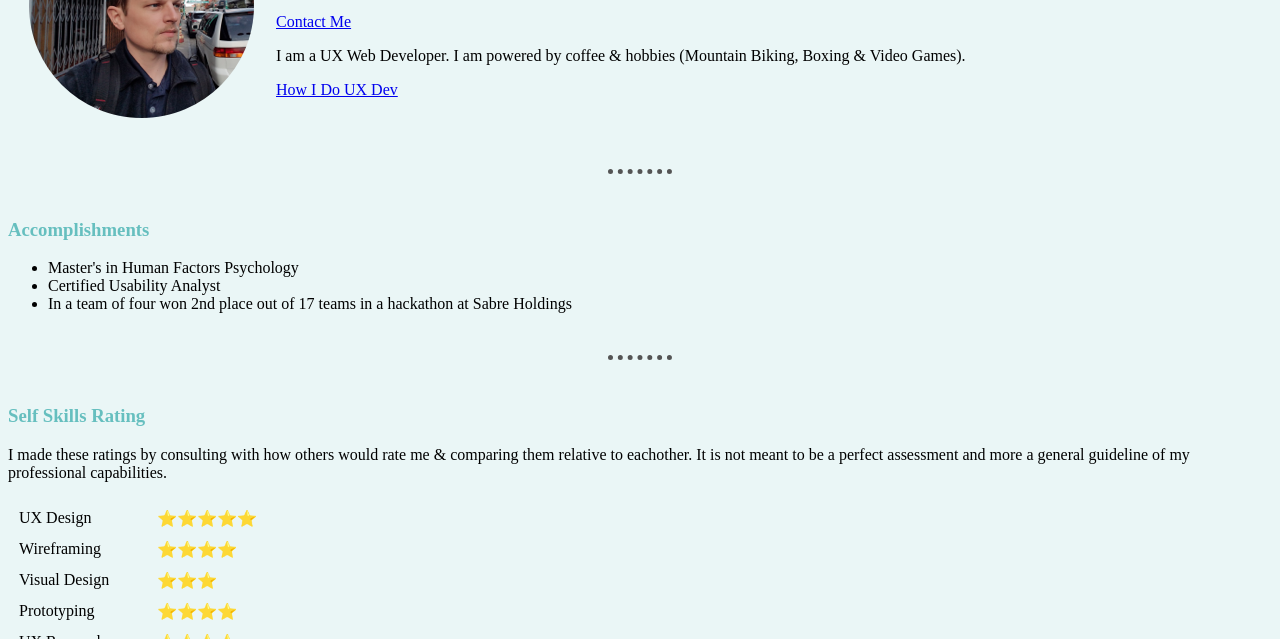
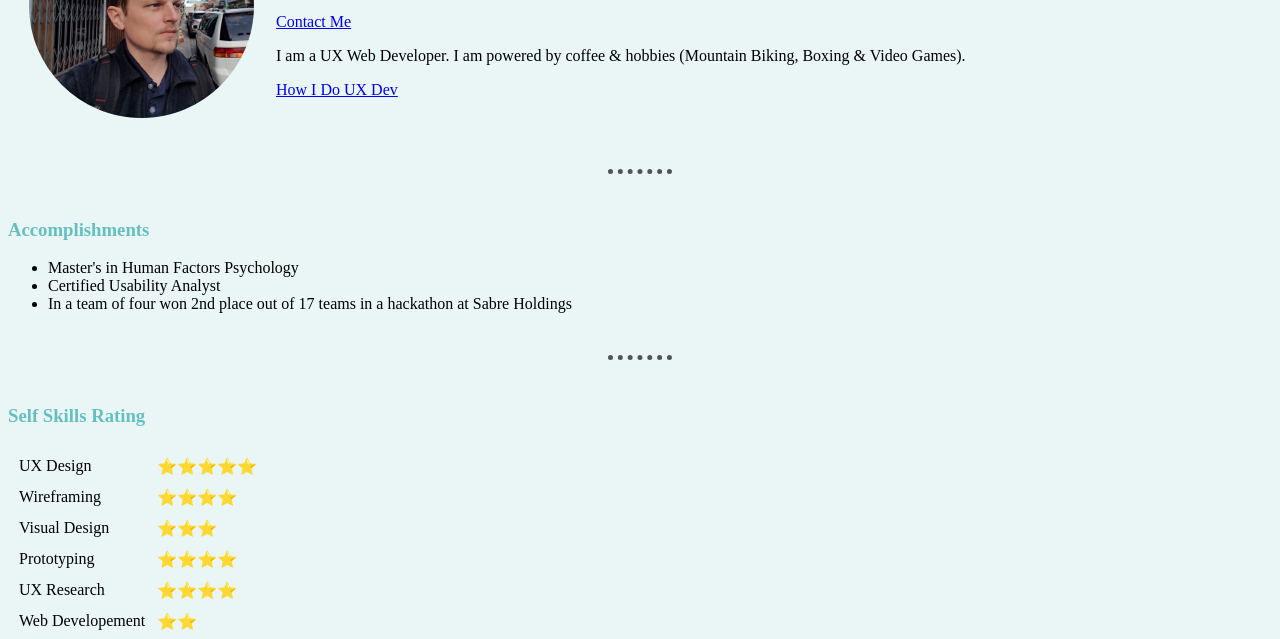
Before and after one commit to RyanStacy/cv, a plain HTML site: page index.html in a window 1280 px wide. Shown: the part 136-775 px from the top of the page. Drawn offline with Linux system fonts and the light colour scheme.

Commit message:
Removed ratings explanation text.

```diff
--- a/index.html
+++ b/index.html
@@ -31,7 +31,6 @@
         <hr>
         <br>
         <h3>Self Skills Rating</h3>
-        <p>I made these ratings by consulting with how others would rate me & comparing them relative to eachother. It is not meant to be a perfect assessment and more a general guideline of my professional capabilities.</p>
         <table cellspacing="10">
             <tr>
                 <td>UX Design</td>
```
